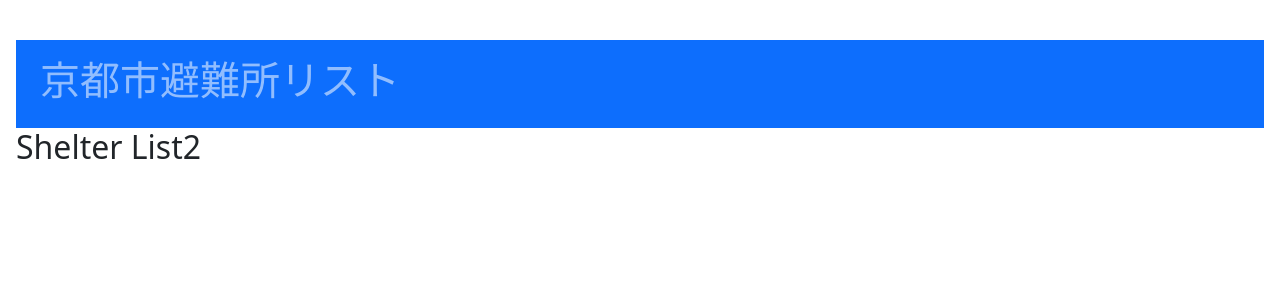
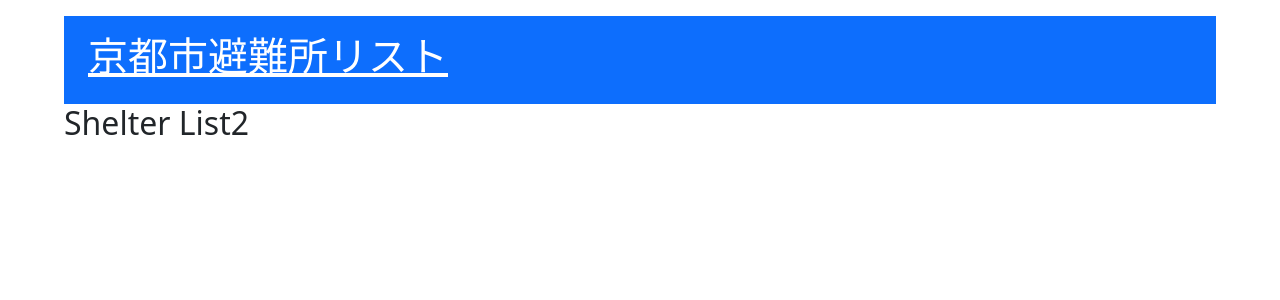
Before and after one commit to kentat/kyt-shelter-map, a Django app: page /test/ in a window 1280 px wide. Shown: the top 300 px of the page. Run offline with Django 3.2, Linux system fonts and the light colour scheme; data that the repository does not hold is empty.

Commit message:
small fixes

```diff
--- a/bosai/static/bosai/index.js
+++ b/bosai/static/bosai/index.js
@@ -118,6 +118,13 @@
     }
   });
 
+  // if(route){
+  //   let orglatlng = centerlatlng;
+  //   let dstlatlng = new google.maps.LatLng(mkdata[0]['lat'], mkdata[0]['lng']);
+  //   GetRoute(orglatlng,dstlatlng);
+  // }
+
+
   // マーカー毎の処理
   for (let i = 0; i < Math.min(mkdata.length,20); i++) {
     // markerLatLng = new google.maps.LatLng({ lat: mkdata[i]['lat'], lng: mkdata[i]['lng'] }); // 緯度経度のデータ作成
@@ -170,7 +177,7 @@
   if(route){
     let orglatlng = centerlatlng;
     let dstlatlng = new google.maps.LatLng(mkdata[0]['lat'], mkdata[0]['lng']);
-    GetRoute(orglatlng,dstlatlng,route);
+    GetRoute(orglatlng,dstlatlng);
   }
 }
 
@@ -178,20 +185,20 @@
   // table要素を生成
   const parent = document.getElementById("maintable");
 
-  let divrow = document.createElement('div');
-  divrow.className = "row p-3 border" ;
+  // let divrow = document.createElement('div');
+  // divrow.className = "row p-3 border" ;
 
-  let divname = document.createElement('div');
-  divname.className = "col-md-4 themed-grid-col" ;
-  divname.textContent = '施設名';
+  // let divname = document.createElement('div');
+  // divname.className = "col-md-4 themed-grid-col" ;
+  // divname.textContent = '施設名';
 
-  let divinfo = document.createElement('div');
-  divinfo.className = "col-md-8 themed-grid-col" ;
-  divinfo.textContent = '施設情報';
+  // let divinfo = document.createElement('div');
+  // divinfo.className = "col-md-8 themed-grid-col" ;
+  // divinfo.textContent = '施設情報';
 
-  divrow.appendChild(divname);
-  divrow.appendChild(divinfo);
-  parent.appendChild(divrow);
+  // divrow.appendChild(divname);
+  // divrow.appendChild(divinfo);
+  // parent.appendChild(divrow);
 
   for (var i = 0; i < Math.min(10, mkdata.length); i++) {
     let divrow = document.createElement('div');
@@ -249,7 +256,7 @@
       route.end_address = '目的地点：' + '出発地点からの距離：' + dist + '出発地点からの所要時間：'+ time;
 
       let output = document.getElementById("result");
-      output.innerHTML = '<h5>現在地から' + mkdata[0]['name'] + 'までの距離：' + dist + ' 所要時間：徒歩 ' + time + '</h5>';
+      output.innerHTML = '<h5>現在地からの距離： ' + dist + '　所要時間：徒歩 ' + time + '</h5>';
 
 
       // ルート検索の結果を地図上に描画
--- a/bosai/templates/bosai/base.html
+++ b/bosai/templates/bosai/base.html
@@ -11,10 +11,10 @@
     <title>京都市避難所リスト</title>
 </head>
 
-<body class="py-4">
+<body class="px-sm-5">
 <div class="container-fluid p-3">
   <nav class="navbar navbar-dark bg-primary">
-    <span class="navbar-text ms-4"><h1>京都市避難所リスト</h1></span>
+    <span class="navbar-text ms-4"><h1><a href="{% url 'index' %}">京都市避難所リスト</a></h1></span>
   </nav>
 {% block content %}
 {% endblock %}
```
Also changed, not shown: bosai/templates/bosai/detail.html (+6 -6 lines), bosai/templates/bosai/index.html (+7 -6 lines).
